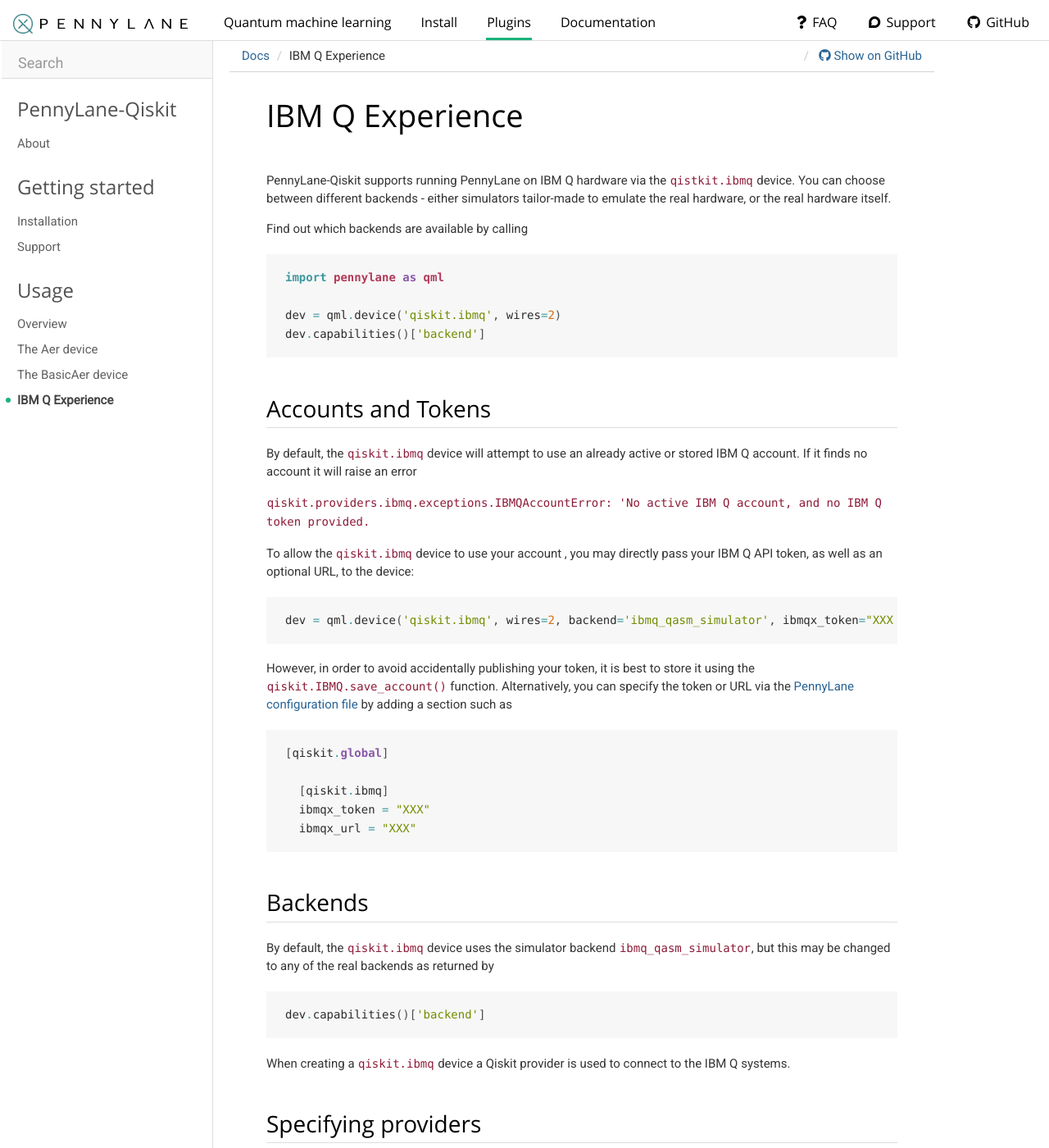
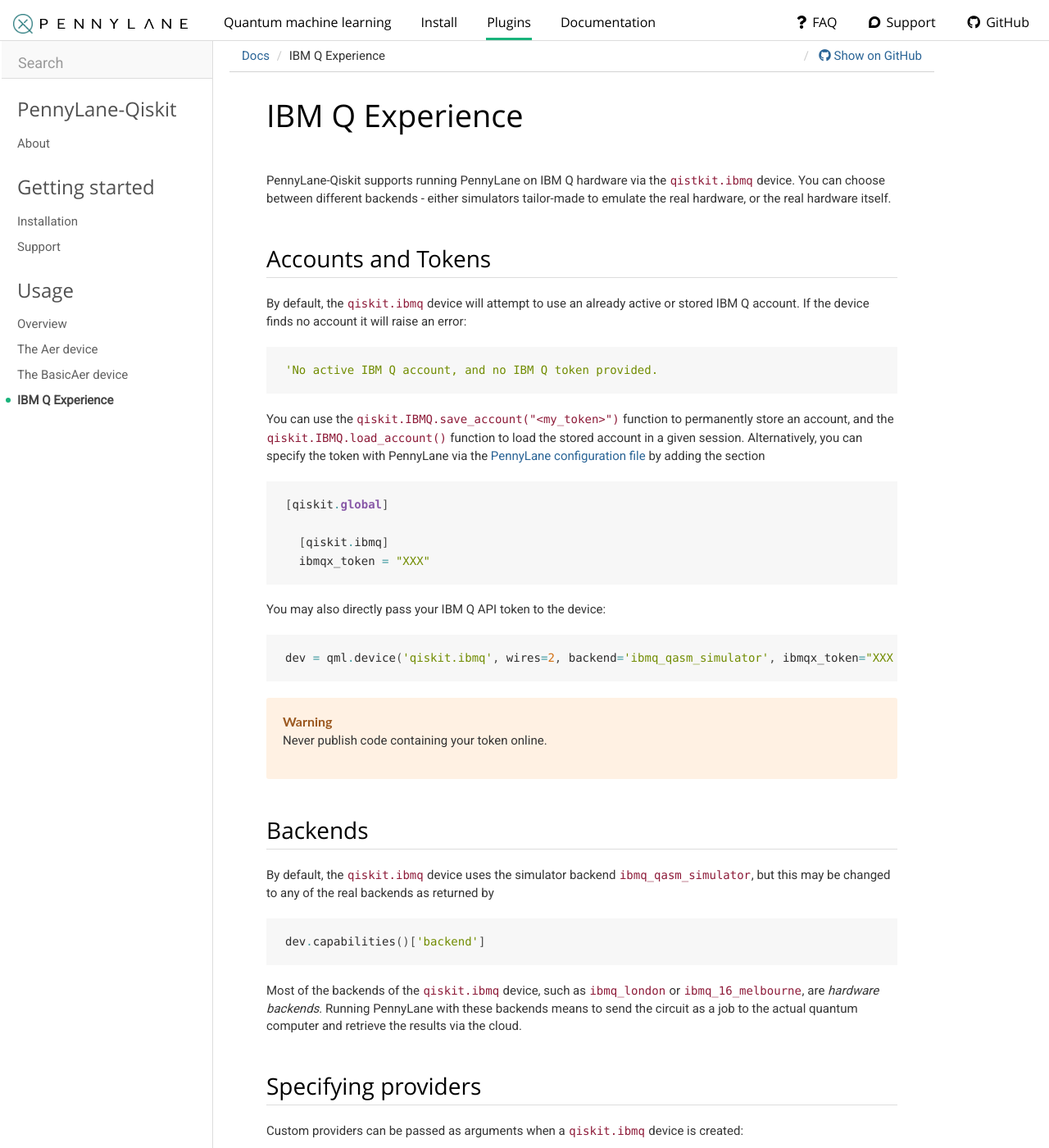
Before and after one commit to PennyLaneAI/pennylane-qiskit, a Sphinx documentation site: the page built from doc/devices/ibmq.rst, in a window 1280 px wide and 1400 px high. Shown: the whole window at 82% size. Built offline with Sphinx 7.4.7, drawn with Linux system fonts in a browser that asks for light colours; nearby versions of some CDN libraries; the version number could not be read and is left out; some of the changed text lies outside the part shown.

Commit message:
polish ibmq sectionto clarify

```diff
--- a/doc/devices/ibmq.rst
+++ b/doc/devices/ibmq.rst
@@ -5,35 +5,21 @@
 You can choose between different backends - either simulators tailor-made to emulate the real hardware,
 or the real hardware itself.
 
-Find out which backends are available by calling
-
-.. code-block:: python
-
-    import pennylane as qml
-
-    dev = qml.device('qiskit.ibmq', wires=2)
-    dev.capabilities()['backend']
-
 Accounts and Tokens
 ~~~~~~~~~~~~~~~~~~~
 
 By default, the ``qiskit.ibmq`` device will attempt to use an already active or stored
-IBM Q account. If it finds no account it will raise an error
+IBM Q account. If the device finds no account it will raise an error:
 
-``qiskit.providers.ibmq.exceptions.IBMQAccountError: 'No active IBM Q account, and no IBM Q token provided.``
+.. code::
 
-To allow the ``qiskit.ibmq`` device to use your account , you may directly pass your IBM Q API token,
-as well as an optional URL, to the device:
+    'No active IBM Q account, and no IBM Q token provided.
 
-.. code-block:: python
-
-    dev = qml.device('qiskit.ibmq', wires=2, backend='ibmq_qasm_simulator', ibmqx_token="XXX")
-
-
-However, in order to avoid accidentally publishing your token, it is best to store it using the
-``qiskit.IBMQ.save_account()`` function. Alternatively, you can specify the token or URL via the
+You can use the ``qiskit.IBMQ.save_account("<my_token>")`` function to permanently store an account,
+and the ``qiskit.IBMQ.load_account()`` function to load the stored account in a given session.
+Alternatively, you can specify the token with PennyLane via the
 `PennyLane configuration file <https://pennylane.readthedocs.io/en/latest/introduction/configuration.html>`__ by
-adding a section such as
+adding the section
 
 .. code::
 
@@ -41,7 +27,15 @@
 
     [qiskit.ibmq]
     ibmqx_token = "XXX"
-    ibmqx_url = "XXX"
+
+You may also directly pass your IBM Q API token to the device:
+
+.. code-block:: python
+
+    dev = qml.device('qiskit.ibmq', wires=2, backend='ibmq_qasm_simulator', ibmqx_token="XXX")
+
+
+.. warning:: Never publish code containing your token online.
 
 Backends
 ~~~~~~~~
@@ -53,7 +47,9 @@
 
     dev.capabilities()['backend']
 
-When creating a ``qiskit.ibmq`` device a Qiskit provider is used to connect to the IBM Q systems.
+Most of the backends of the ``qiskit.ibmq`` device, such as ``ibmq_london`` or ``ibmq_16_melbourne``,
+are *hardware backends*. Running PennyLane with these backends means to send the circuit as a job to the actual quantum
+computer and retrieve the results via the cloud.
 
 Specifying providers
 ~~~~~~~~~~~~~~~~~~~~
@@ -68,10 +64,10 @@
     import pennylane as qml
     dev = qml.device('qiskit.ibmq', wires=2, backend='ibmq_qasm_simulator', provider=provider)
 
-If no provider is passed explicitly, then the official provider is used,
-with options of ``hub='ibm-q'``, ``group='open'`` and ``project='main'``.
+If no provider is passed explicitly, then the official provider options are used,
+``hub='ibm-q'``, ``group='open'`` and ``project='main'``.
 
-Custom provider options can be passed as keyword arguments when creating a device:
+Custom provider options can also be passed as keyword arguments when creating a device:
 
 .. code-block:: python
 
```
